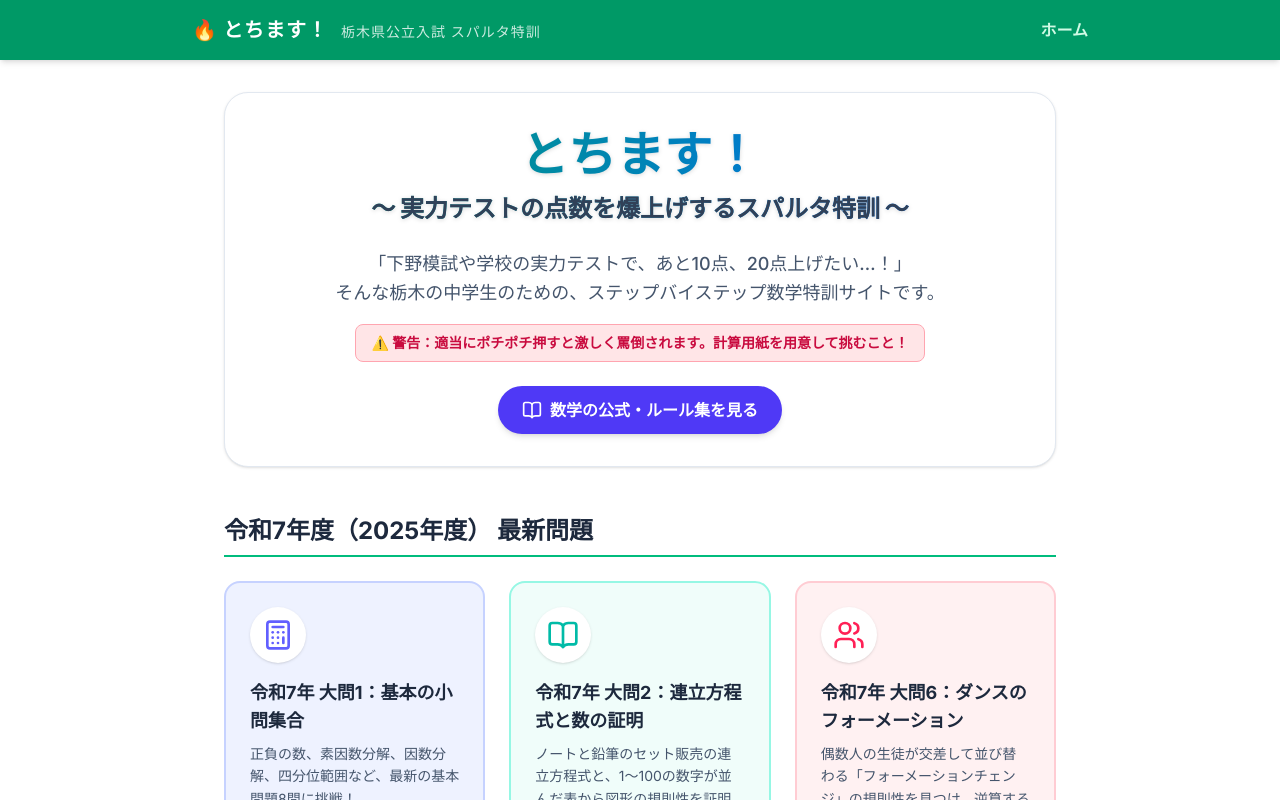
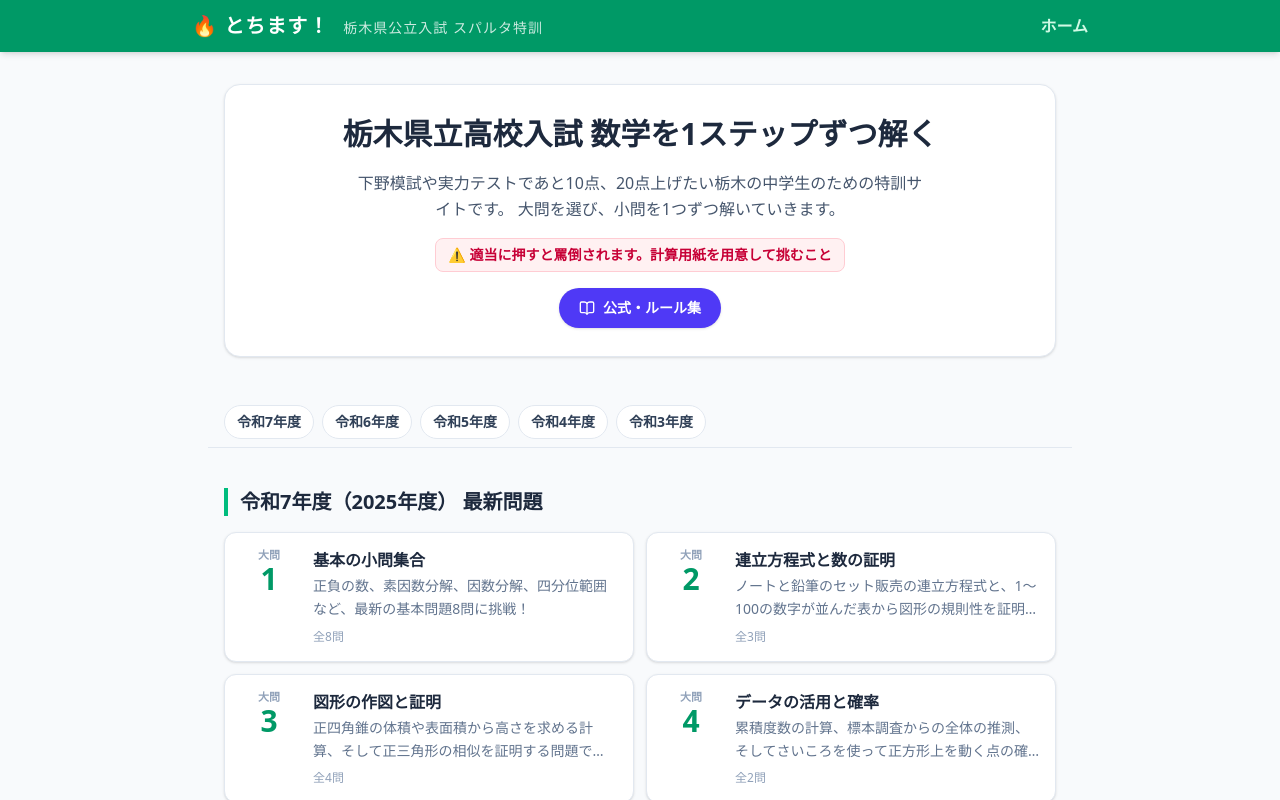
Before and after one commit to kaitoinoue0921/tochimasu, a Next.js app: page /tochimasu/ in a window 1280 px wide. Shown: the top 800 px of the page. Built offline with nearby package versions, Linux system fonts and the light colour scheme.

Commit message:
Readable home layout: year jump nav, cards in question order, JP font, prev/next on problem pages
Co-Authored-By: Claude Opus 5.5 <noreply@anthropic.com>

```diff
--- a/src/app/globals.css
+++ b/src/app/globals.css
@@ -28,8 +28,13 @@
   }
 }
 
+html {
+  scroll-behavior: smooth;
+  scroll-padding-top: 4.5rem;
+}
+
 body {
-  background: var(--background);
-  color: var(--foreground);
-  font-family: Arial, Helvetica, sans-serif;
+  font-family: "Hiragino Sans", "Hiragino Kaku Gothic ProN", "Noto Sans JP", "Yu Gothic", "Meiryo", system-ui, sans-serif;
+  line-height: 1.75;
+  -webkit-font-smoothing: antialiased;
 }
--- a/src/app/layout.tsx
+++ b/src/app/layout.tsx
@@ -1,10 +1,7 @@
 import type { Metadata } from 'next'
-import { Inter } from 'next/font/google'
 import Link from 'next/link'
 import './globals.css'
 import 'katex/dist/katex.min.css'
-
-const inter = Inter({ subsets: ['latin'] })
 
 export const metadata: Metadata = {
   title: 'とちます！ - 栃木県公立入試 数学スパルタ特訓 -',
@@ -18,8 +15,8 @@ export default function RootLayout({
 }) {
   return (
     <html lang="ja">
-      <body className={`${inter.className} bg-slate-50 dark:bg-slate-900 text-slate-900 dark:text-slate-100 min-h-screen flex flex-col transition-colors duration-300`}>
-        <header className="bg-emerald-600 dark:bg-emerald-800 text-white p-4 shadow-md transition-colors duration-300">
+      <body className={`bg-slate-50 dark:bg-slate-900 text-slate-900 dark:text-slate-100 min-h-screen flex flex-col transition-colors duration-300`}>
+        <header className="sticky top-0 z-40 bg-emerald-600 dark:bg-emerald-800 text-white px-4 py-3 shadow-md transition-colors duration-300">
           <div className="max-w-4xl mx-auto flex items-center justify-between">
             <h1 className="text-xl font-black tracking-wider">🔥 とちます！ <span className="hidden sm:inline text-sm font-normal ml-2 opacity-80">栃木県公立入試 スパルタ特訓</span></h1>
             <Link href="/" className="text-emerald-100 hover:text-white transition-colors font-bold whitespace-nowrap">ホーム</Link>
--- a/src/app/page.tsx
+++ b/src/app/page.tsx
@@ -44,7 +44,7 @@ function card(
   const total = data[q]?.subs.length ?? 0;
   return {
     title,
-    description: description || `全${total}問のステップバイステップ特訓`,
+    description,
     href: `/${year}/${q}`,
     icon: icon(themes[theme].icon),
     color: themes[theme].card,
@@ -110,16 +110,37 @@ const sections: { title: string; border: string; cards: Card[] }[] = [
   },
 ];
 
+function qNum(href: string) {
+  return Number(href.match(/q(\d+)$/)?.[1] ?? 0);
+}
+
+// 「令和7年 大問1：基本の小問集合」→「基本の小問集合」
+function shortTitle(title: string) {
+  return title.replace(/^令和\d+年\s*大問\d+\s*[：:（(]?\s*/, '').replace(/[）)]$/, '');
+}
+
+function yearLabel(title: string) {
+  return title.match(/^令和\d+年度/)?.[0] ?? title;
+}
+
 function ProblemCard({ prob }: { prob: Card }) {
   return (
     <Link href={prob.href} className="block group">
-      <div className={`border-2 rounded-2xl p-6 h-full transition-all duration-300 transform group-hover:-translate-y-1 group-hover:shadow-lg ${prob.color}`}>
-        <div className="bg-white dark:bg-slate-800 w-14 h-14 rounded-full flex items-center justify-center shadow-sm mb-4 transition-colors">
-          {prob.icon}
+      <div className="flex gap-4 items-start bg-white dark:bg-slate-800 border border-slate-200 dark:border-slate-700 rounded-xl p-4 h-full shadow-sm transition-all group-hover:border-emerald-400 group-hover:shadow-md">
+        <div className="shrink-0 w-14 text-center">
+          <div className="text-[11px] font-bold text-slate-400 leading-none">大問</div>
+          <div className="text-3xl font-black text-emerald-600 dark:text-emerald-400 leading-tight">{qNum(prob.href)}</div>
         </div>
-        <h4 className="text-lg font-bold text-slate-800 dark:text-slate-100 mb-2 transition-colors">{prob.title}</h4>
-        <p className="text-slate-600 dark:text-slate-300 text-sm leading-relaxed transition-colors mb-2">{prob.description}</p>
-        {prob.progress && <ProgressPill prefix={prob.progress.prefix} total={prob.progress.total} />}
+        <div className="min-w-0 flex-1">
+          <h4 className="font-bold text-slate-800 dark:text-slate-100 leading-snug group-hover:text-emerald-700 dark:group-hover:text-emerald-300">{shortTitle(prob.title)}</h4>
+          {prob.description && <p className="text-slate-500 dark:text-slate-400 text-sm leading-relaxed mt-1 line-clamp-2">{prob.description}</p>}
+          {prob.progress && (
+            <div className="mt-2 flex items-center gap-2 text-xs text-slate-400">
+              <span>全{prob.progress.total}問</span>
+              <ProgressPill prefix={prob.progress.prefix} total={prob.progress.total} />
+            </div>
+          )}
+        </div>
       </div>
     </Link>
   );
@@ -127,40 +148,51 @@ function ProblemCard({ prob }: { prob: Card }) {
 
 export default function Home() {
   return (
-    <div className="space-y-12 animate-in fade-in slide-in-from-bottom-4 duration-500 pb-12">
-      <section className="text-center space-y-6 bg-white dark:bg-slate-800 p-8 rounded-3xl shadow-sm border border-slate-200 dark:border-slate-700">
-        <div>
-          <h2 className="text-4xl md:text-5xl font-black text-transparent bg-clip-text bg-gradient-to-r from-emerald-600 to-blue-600 dark:from-emerald-400 dark:to-blue-400 mb-6 drop-shadow-sm leading-tight">
-            とちます！<br/>
-            <span className="text-xl md:text-2xl text-slate-700 dark:text-slate-300 block mt-2">〜 実力テストの点数を爆上げするスパルタ特訓 〜</span>
-          </h2>
-          <p className="text-slate-600 dark:text-slate-300 max-w-2xl mx-auto text-lg leading-relaxed font-medium">
-            「下野模試や学校の実力テストで、あと10点、20点上げたい…！」<br/>
-            そんな栃木の中学生のための、ステップバイステップ数学特訓サイトです。
-          </p>
-          <div className="mt-4 inline-block bg-rose-100 dark:bg-rose-900/30 border border-rose-300 dark:border-rose-700 text-rose-700 dark:text-rose-300 px-4 py-2 rounded-lg text-sm font-bold animate-pulse">
-            ⚠️ 警告：適当にポチポチ押すと激しく罵倒されます。計算用紙を用意して挑むこと！
-          </div>
+    <div className="space-y-10 pb-12">
+      <section className="text-center space-y-4 bg-white dark:bg-slate-800 px-5 py-7 rounded-2xl shadow-sm border border-slate-200 dark:border-slate-700">
+        <h2 className="text-2xl md:text-3xl font-black text-slate-800 dark:text-slate-100 leading-snug">
+          栃木県立高校入試 数学を<br className="sm:hidden" />1ステップずつ解く
+        </h2>
+        <p className="text-slate-600 dark:text-slate-300 max-w-xl mx-auto leading-relaxed">
+          下野模試や実力テストであと10点、20点上げたい栃木の中学生のための特訓サイトです。
+          大問を選び、小問を1つずつ解いていきます。
+        </p>
+        <p className="inline-block bg-rose-50 dark:bg-rose-900/30 border border-rose-200 dark:border-rose-800 text-rose-700 dark:text-rose-300 px-3 py-1.5 rounded-lg text-sm font-bold">
+          ⚠️ 適当に押すと罵倒されます。計算用紙を用意して挑むこと
+        </p>
+        <div className="flex flex-wrap justify-center items-center gap-3">
+          <ClearedCount />
+          <Link
+            href="/formulas"
+            className="inline-flex items-center gap-2 text-sm bg-indigo-600 hover:bg-indigo-700 text-white font-bold py-2.5 px-5 rounded-full shadow-sm"
+          >
+            <BookOpen className="w-4 h-4 shrink-0" />
+            公式・ルール集
+          </Link>
         </div>
-
-        <div><ClearedCount /></div>
-
-        <Link
-          href="/formulas"
-          className="inline-flex items-center justify-center gap-2 text-sm sm:text-base bg-indigo-600 hover:bg-indigo-700 text-white font-bold py-3 px-4 sm:px-6 rounded-full transition-transform active:scale-95 shadow-md"
-        >
-          <BookOpen className="w-5 h-5 shrink-0" />
-          数学の公式・ルール集を見る
-        </Link>
       </section>
 
-      {sections.map((sec) => (
-        <section key={sec.title}>
-          <h3 className={`text-2xl font-bold text-slate-800 dark:text-slate-100 border-b-2 ${sec.border} pb-2 mb-6`}>
+      <nav className="sticky top-[52px] z-30 -mx-4 px-4 py-2 bg-slate-50/90 dark:bg-slate-900/90 backdrop-blur border-b border-slate-200 dark:border-slate-800">
+        <div className="flex gap-2 overflow-x-auto">
+          {sections.map((sec, i) => (
+            <a
+              key={sec.title}
+              href={`#y${i}`}
+              className="shrink-0 text-sm font-bold px-3 py-1.5 rounded-full bg-white dark:bg-slate-800 border border-slate-200 dark:border-slate-700 text-slate-700 dark:text-slate-200 hover:border-emerald-400 hover:text-emerald-700"
+            >
+              {yearLabel(sec.title)}
+            </a>
+          ))}
+        </div>
+      </nav>
+
+      {sections.map((sec, i) => (
+        <section key={sec.title} id={`y${i}`}>
+          <h3 className={`text-xl font-bold text-slate-800 dark:text-slate-100 border-l-4 ${sec.border} pl-3 mb-4`}>
             {sec.title}
           </h3>
-          <div className="grid grid-cols-1 md:grid-cols-2 lg:grid-cols-3 gap-6">
-            {sec.cards.map((prob) => (
+          <div className="grid grid-cols-1 md:grid-cols-2 gap-3">
+            {[...sec.cards].sort((a, b) => qNum(a.href) - qNum(b.href)).map((prob) => (
               <ProblemCard key={prob.href} prob={prob} />
             ))}
           </div>
--- a/src/app/r3/[questionId]/[subId]/Client.tsx
+++ b/src/app/r3/[questionId]/[subId]/Client.tsx
@@ -6,6 +6,7 @@ import { notFound } from 'next/navigation';
 import { StepLayout } from '@/components/StepLayout';
 import Link from 'next/link';
 import { ChevronLeft } from 'lucide-react';
+import { SubNav } from '@/components/SubNav';
 
 export default function R3SubQuestionPage({ params }: { params: Promise<{ questionId: string, subId: string }> }) {
   const resolvedParams = React.use(params);
@@ -34,6 +35,7 @@ export default function R3SubQuestionPage({ params }: { params: Promise<{ questi
         }
         steps={sub.steps}
       />
+      <SubNav base={`/r3/${resolvedParams.questionId}`} subs={data.subs} current={sub.id} />
     </div>
   );
 }
--- a/src/app/r4/[questionId]/[subId]/Client.tsx
+++ b/src/app/r4/[questionId]/[subId]/Client.tsx
@@ -6,6 +6,7 @@ import { notFound } from 'next/navigation';
 import { StepLayout } from '@/components/StepLayout';
 import Link from 'next/link';
 import { ChevronLeft } from 'lucide-react';
+import { SubNav } from '@/components/SubNav';
 
 export default function R4SubQuestionPage({ params }: { params: Promise<{ questionId: string, subId: string }> }) {
   const resolvedParams = React.use(params);
@@ -34,6 +35,7 @@ export default function R4SubQuestionPage({ params }: { params: Promise<{ questi
         }
         steps={sub.steps}
       />
+      <SubNav base={`/r4/${resolvedParams.questionId}`} subs={data.subs} current={sub.id} />
     </div>
   );
 }
--- a/src/app/r5/[questionId]/[subId]/Client.tsx
+++ b/src/app/r5/[questionId]/[subId]/Client.tsx
@@ -6,6 +6,7 @@ import { notFound } from 'next/navigation';
 import { StepLayout } from '@/components/StepLayout';
 import Link from 'next/link';
 import { ChevronLeft } from 'lucide-react';
+import { SubNav } from '@/components/SubNav';
 
 export default function R5SubQuestionPage({ params }: { params: Promise<{ questionId: string, subId: string }> }) {
   const resolvedParams = React.use(params);
@@ -34,6 +35,7 @@ export default function R5SubQuestionPage({ params }: { params: Promise<{ questi
         }
         steps={sub.steps}
       />
+      <SubNav base={`/r5/${resolvedParams.questionId}`} subs={data.subs} current={sub.id} />
     </div>
   );
 }
--- a/src/app/r6/[questionId]/[subId]/Client.tsx
+++ b/src/app/r6/[questionId]/[subId]/Client.tsx
@@ -6,6 +6,7 @@ import { notFound } from 'next/navigation';
 import { StepLayout } from '@/components/StepLayout';
 import Link from 'next/link';
 import { ChevronLeft } from 'lucide-react';
+import { SubNav } from '@/components/SubNav';
 
 export default function R6SubQuestionPage({ params }: { params: Promise<{ questionId: string, subId: string }> }) {
   const resolvedParams = React.use(params);
@@ -34,6 +35,7 @@ export default function R6SubQuestionPage({ params }: { params: Promise<{ questi
         }
         steps={sub.steps}
       />
+      <SubNav base={`/r6/${resolvedParams.questionId}`} subs={data.subs} current={sub.id} />
     </div>
   );
 }
--- a/src/app/r7/[questionId]/[subId]/Client.tsx
+++ b/src/app/r7/[questionId]/[subId]/Client.tsx
@@ -6,6 +6,7 @@ import { notFound } from 'next/navigation';
 import { StepLayout } from '@/components/StepLayout';
 import Link from 'next/link';
 import { ChevronLeft } from 'lucide-react';
+import { SubNav } from '@/components/SubNav';
 
 export default function R7SubQuestionPage({ params }: { params: Promise<{ questionId: string, subId: string }> }) {
   const resolvedParams = React.use(params);
@@ -34,6 +35,7 @@ export default function R7SubQuestionPage({ params }: { params: Promise<{ questi
         }
         steps={sub.steps}
       />
+      <SubNav base={`/r7/${resolvedParams.questionId}`} subs={data.subs} current={sub.id} />
     </div>
   );
 }
--- /dev/null
+++ b/src/components/SubNav.tsx
@@ -0,0 +1,30 @@
+import Link from 'next/link';
+import { ChevronLeft, ChevronRight } from 'lucide-react';
+
+type Sub = { id: string; title: string };
+
+/** 小問ページ下部の「前の問題／次の問題」 */
+export function SubNav({ base, subs, current }: { base: string; subs: Sub[]; current: string }) {
+  const i = subs.findIndex((s) => s.id === current);
+  const prev = subs[i - 1];
+  const next = subs[i + 1];
+  const cls = 'flex-1 flex items-center gap-2 bg-white dark:bg-slate-800 border border-slate-200 dark:border-slate-700 rounded-xl px-4 py-3 text-sm font-bold text-slate-700 dark:text-slate-200 hover:border-emerald-400';
+  return (
+    <nav className="flex gap-3 pt-6">
+      {prev ? (
+        <Link href={`${base}/${prev.id}`} className={cls}>
+          <ChevronLeft className="w-5 h-5 shrink-0 text-emerald-500" />
+          <span className="min-w-0 truncate">前：{prev.title}</span>
+        </Link>
+      ) : <div className="flex-1" />}
+      {next ? (
+        <Link href={`${base}/${next.id}`} className={`${cls} justify-end text-right`}>
+          <span className="min-w-0 truncate">次：{next.title}</span>
+          <ChevronRight className="w-5 h-5 shrink-0 text-emerald-500" />
+        </Link>
+      ) : (
+        <Link href={base} className={`${cls} justify-end`}>大問の一覧へ戻る<ChevronRight className="w-5 h-5 shrink-0 text-emerald-500" /></Link>
+      )}
+    </nav>
+  );
+}
```
Also changed, not shown: 1 other file (tests, documents, lock files or other folders).
